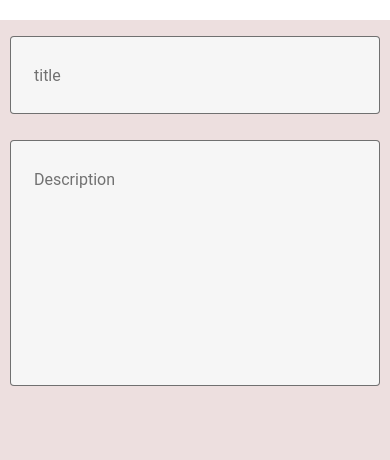
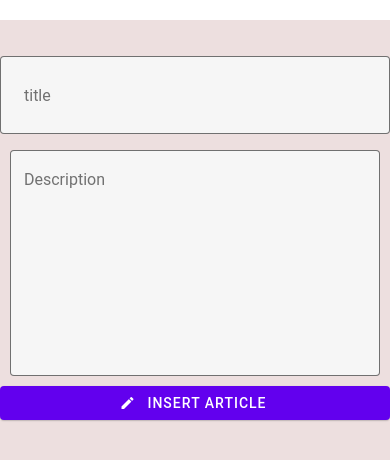
Before and after one commit to collinskoech11/ReactNativeBlogApp, a React Native app in the folder ReactNativeApp/: screen / in a window 390 px wide. Shown: the top 460 px of the page. Built offline with nearby package versions, Linux system fonts and the light colour scheme.

Commit message:
react native paper button

```diff
--- a/ReactNativeApp/screens/Create.js
+++ b/ReactNativeApp/screens/Create.js
@@ -15,7 +15,7 @@ function Create() {
                 onChangeText = {text => setTitle(text)}
             />
             <TextInput
-                style = {styles.inputStyle}
+                style = {{margin:10}}
                 label = "Description"
                 value = {description}
                 mode = "outlined"
@@ -23,13 +23,18 @@ function Create() {
                 numberOfLines = {10}
                 onChangeText = {text => setDescription(text)}
             />
+            <Button
+                icon = "pencil"
+                mode = "contained"
+                onPress = {() => console.log("Button Pressed")}
+            >Insert Article</Button>
         </View>
     )
 }
 const styles = StyleSheet.create({
     inputStyle:{
         padding:10,
-        margin:10
+        marginTop:30
     }
 })
 export default Create
```
